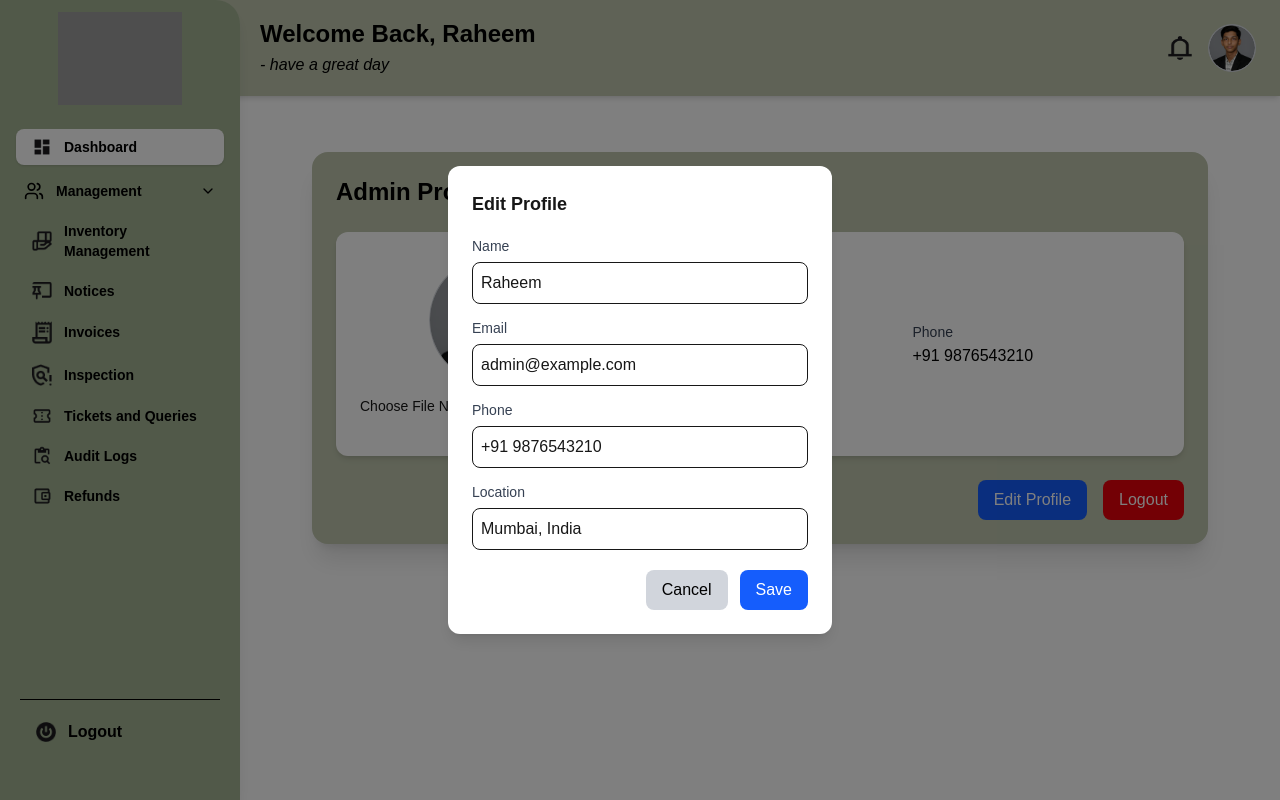
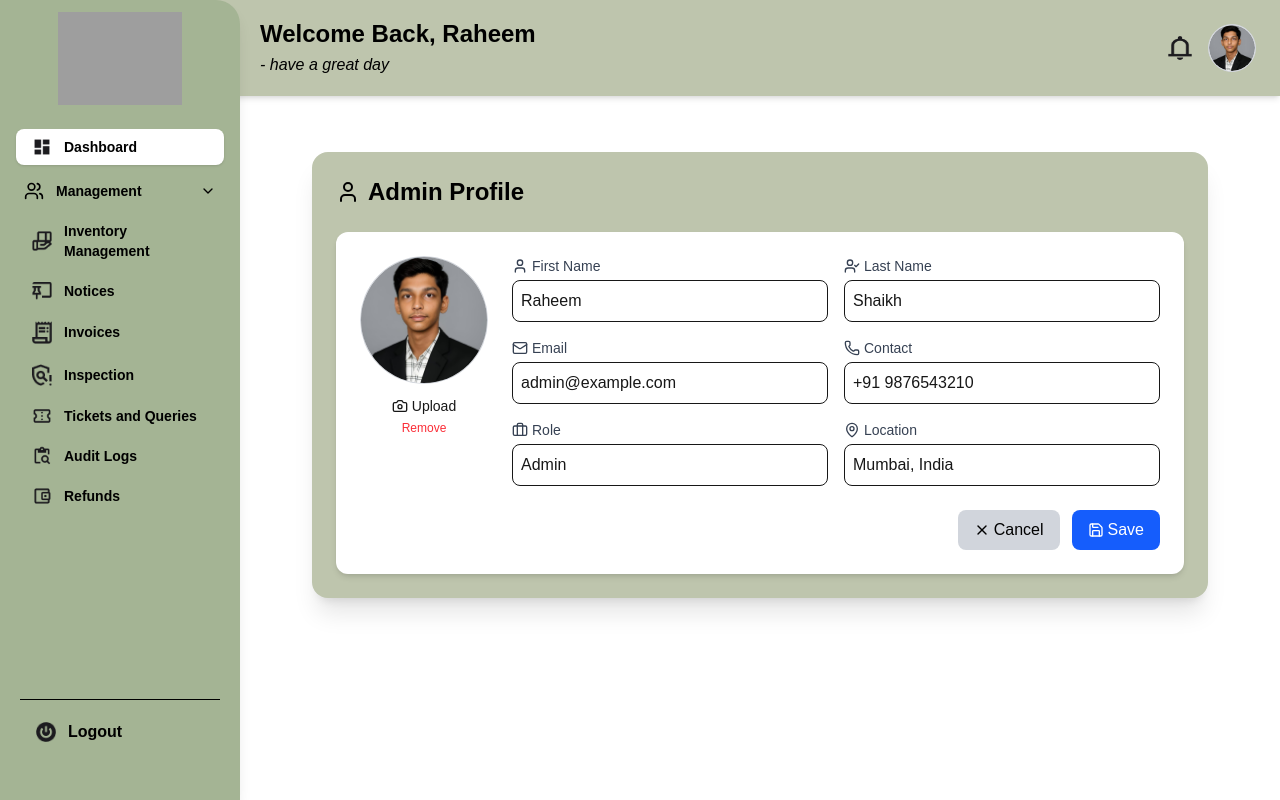
Before and after one commit to dev-nexcore/HM_ADMIN, a Next.js app: page /profile in a window 1280 px wide. Both pictures are taken after a click on the button "Edit Profile". Built offline with nearby package versions, Linux system fonts and the light colour scheme; grey boxes are pictures that could not be loaded.

Commit message:
Add react-hot-toast for notifications and enhance AdminProfile component with improved image handling and user feedback

```diff
--- a/package.json
+++ b/package.json
@@ -19,6 +19,7 @@
     "next": "15.4.3",
     "react": "19.1.0",
     "react-dom": "19.1.0",
+    "react-hot-toast": "^2.5.2",
     "react-icons": "^5.5.0"
   },
   "devDependencies": {
--- a/src/components/profile/profile.jsx
+++ b/src/components/profile/profile.jsx
@@ -1,171 +1,267 @@
-// Admin Profile Component with Persistent Profile Image
 "use client";
 
-import React, { useState, useEffect } from "react";
+import React, { useEffect, useState } from "react";
+import {
+  User,
+  Edit2,
+  Save,
+  X,
+  Camera,
+  Mail,
+  Phone,
+  UserCheck,
+  MapPin,
+  Briefcase,
+} from "lucide-react";
+import { toast } from "react-hot-toast";
 
 export default function AdminProfile() {
-  const [profileImage, setProfileImage] = useState("/photos/profile.jpg");
   const [adminInfo, setAdminInfo] = useState({
-    name: "Raheem",
+    firstName: "Raheem",
+    lastName: "Shaikh",
     email: "admin@example.com",
-    phone: "+91 9876543210",
+    contact: "+91 9876543210",
     role: "Admin",
-    location: "Mumbai, India"
+    location: "Mumbai, India",
   });
   const [isEditing, setIsEditing] = useState(false);
   const [editInfo, setEditInfo] = useState(adminInfo);
+  const [profileImage, setProfileImage] = useState("/photos/profile.jpg");
 
-  useEffect(() => {
-    const storedImage = localStorage.getItem("adminProfileImage");
-    if (storedImage) setProfileImage(storedImage);
-  }, []);
-
-  const handleImageChange = (e) => {
-    const file = e.target.files[0];
-    if (file) {
-      const reader = new FileReader();
-      reader.onload = () => {
-        setProfileImage(reader.result);
-        localStorage.setItem("adminProfileImage", reader.result);
-      };
-      reader.readAsDataURL(file);
-    }
-  };
-
-  const handleEditChange = (e) => {
-    const { name, value } = e.target;
-    setEditInfo((prev) => ({ ...prev, [name]: value }));
-  };
-
-  const handleSave = () => {
-    setAdminInfo(editInfo);
-    setIsEditing(false);
-    localStorage.setItem("adminProfileInfo", JSON.stringify(editInfo));
-  };
-
+  // Load from localStorage
   useEffect(() => {
     const storedInfo = localStorage.getItem("adminProfileInfo");
+    const storedImage = localStorage.getItem("adminProfileImage");
+
     if (storedInfo) {
       const parsedInfo = JSON.parse(storedInfo);
       setAdminInfo(parsedInfo);
       setEditInfo(parsedInfo);
     }
+
+    if (storedImage) {
+      setProfileImage(storedImage);
+    }
   }, []);
+
+  // Handle input change
+  const handleChange = (e) => {
+    const { name, value } = e.target;
+    setEditInfo((prev) => ({ ...prev, [name]: value }));
+  };
+
+  // Save edits
+  const handleSave = () => {
+    setAdminInfo(editInfo);
+    setIsEditing(false);
+    localStorage.setItem("adminProfileInfo", JSON.stringify(editInfo));
+    toast.success("Profile updated");
+  };
+
+  // Cancel edit
+  const handleCancel = () => {
+    setEditInfo(adminInfo);
+    setIsEditing(false);
+  };
+
+  // Handle profile image upload
+  const handleImageChange = (e) => {
+    const file = e.target.files[0];
+    if (!file) return;
+
+    const reader = new FileReader();
+    reader.onloadend = () => {
+      const result = reader.result;
+      setProfileImage(result);
+      localStorage.setItem("adminProfileImage", result);
+      toast.success("Profile picture updated");
+    };
+    reader.readAsDataURL(file);
+  };
+
+  // Remove profile image
+  const handleRemoveImage = () => {
+    setProfileImage("/photos/profile.jpg");
+    localStorage.removeItem("adminProfileImage");
+    toast.success("Profile picture removed");
+  };
 
   return (
     <div className="max-w-4xl mx-auto p-6 bg-[#BEC5AD] rounded-2xl shadow-xl mt-10">
-      <h2 className="text-2xl text-black font-semibold mb-6">Admin Profile</h2>
+      <h2 className="text-2xl text-black font-semibold mb-6 flex items-center gap-2">
+        <User className="w-6 h-6" />
+        Admin Profile
+      </h2>
+
       <div className="bg-white rounded-xl p-6 shadow-md flex flex-col sm:flex-row gap-6">
+        {/* Profile Picture */}
         <div className="flex-shrink-0 flex flex-col items-center">
           <img
             src={profileImage}
-            alt="Admin Avatar"
+            alt="Profile"
             className="w-32 h-32 rounded-full object-cover border border-gray-300"
           />
+          <label className="mt-3 text-sm flex items-center gap-1 cursor-pointer">
+            <Camera className="w-4 h-4" />
+            Upload
             <input
               type="file"
               accept="image/*"
               onChange={handleImageChange}
-            className="mt-3 text-sm"
+              className="hidden"
             />
+          </label>
+          <button
+            onClick={handleRemoveImage}
+            className="text-xs text-red-500 mt-1"
+          >
+            Remove
+          </button>
         </div>
+
+        {/* Info Section */}
         <div className="flex-grow">
-          <div className="mb-4">
-            <h3 className="text-lg font-semibold text-black">{adminInfo.name}</h3>
-            <p className="text-sm text-gray-600">{adminInfo.role}</p>
+          <div className="grid grid-cols-1 sm:grid-cols-2 gap-4">
+            {/* First Name */}
+            <div>
+              <label className="text-gray-700 text-sm flex items-center gap-1">
+                <User className="w-4 h-4" />
+                First Name
+              </label>
+              {isEditing ? (
+                <input
+                  name="firstName"
+                  value={editInfo.firstName}
+                  onChange={handleChange}
+                  className="w-full mt-1 border rounded-lg p-2"
+                />
+              ) : (
+                <p className="text-black font-medium">{adminInfo.firstName}</p>
+              )}
             </div>
-          <div className="grid grid-cols-1 sm:grid-cols-2 gap-4">
+
+            {/* Last Name */}
             <div>
-              <label className="text-gray-700 text-sm">Email</label>
+              <label className="text-gray-700 text-sm flex items-center gap-1">
+                <UserCheck className="w-4 h-4" />
+                Last Name
+              </label>
+              {isEditing ? (
+                <input
+                  name="lastName"
+                  value={editInfo.lastName}
+                  onChange={handleChange}
+                  className="w-full mt-1 border rounded-lg p-2"
+                />
+              ) : (
+                <p className="text-black font-medium">{adminInfo.lastName}</p>
+              )}
+            </div>
+
+            {/* Email */}
+            <div>
+              <label className="text-gray-700 text-sm flex items-center gap-1">
+                <Mail className="w-4 h-4" />
+                Email
+              </label>
+              {isEditing ? (
+                <input
+                  name="email"
+                  value={editInfo.email}
+                  onChange={handleChange}
+                  className="w-full mt-1 border rounded-lg p-2"
+                />
+              ) : (
                 <p className="text-black font-medium">{adminInfo.email}</p>
+              )}
             </div>
+
+            {/* Contact */}
             <div>
-              <label className="text-gray-700 text-sm">Phone</label>
-              <p className="text-black font-medium">{adminInfo.phone}</p>
+              <label className="text-gray-700 text-sm flex items-center gap-1">
+                <Phone className="w-4 h-4" />
+                Contact
+              </label>
+              {isEditing ? (
+                <input
+                  name="contact"
+                  value={editInfo.contact}
+                  onChange={handleChange}
+                  className="w-full mt-1 border rounded-lg p-2"
+                />
+              ) : (
+                <p className="text-black font-medium">{adminInfo.contact}</p>
+              )}
             </div>
+
+            {/* Role */}
             <div>
-              <label className="text-gray-700 text-sm">Location</label>
+              <label className="text-gray-700 text-sm flex items-center gap-1">
+                <Briefcase className="w-4 h-4" />
+                Role
+              </label>
+              {isEditing ? (
+                <input
+                  name="role"
+                  value={editInfo.role}
+                  onChange={handleChange}
+                  className="w-full mt-1 border rounded-lg p-2"
+                />
+              ) : (
+                <p className="text-black font-medium">{adminInfo.role}</p>
+              )}
+            </div>
+
+            {/* Location */}
+            <div>
+              <label className="text-gray-700 text-sm flex items-center gap-1">
+                <MapPin className="w-4 h-4" />
+                Location
+              </label>
+              {isEditing ? (
+                <input
+                  name="location"
+                  value={editInfo.location}
+                  onChange={handleChange}
+                  className="w-full mt-1 border rounded-lg p-2"
+                />
+              ) : (
                 <p className="text-black font-medium">{adminInfo.location}</p>
+              )}
+            </div>
+          </div>
+
+          {/* Action Buttons */}
+          <div className="flex justify-end gap-3 mt-6">
+            {isEditing ? (
+              <>
+                <button
+                  onClick={handleCancel}
+                  className="bg-gray-300 text-black px-4 py-2 rounded-lg hover:bg-gray-400 transition flex items-center gap-1"
+                >
+                  <X className="w-4 h-4" />
+                  Cancel
+                </button>
+                <button
+                  onClick={handleSave}
+                  className="bg-blue-600 text-white px-4 py-2 rounded-lg hover:bg-blue-700 transition flex items-center gap-1"
+                >
+                  <Save className="w-4 h-4" />
+                  Save
+                </button>
+              </>
+            ) : (
+              <button
+                onClick={() => setIsEditing(true)}
+                className="bg-blue-600 text-white px-4 py-2 rounded-lg hover:bg-blue-700 transition flex items-center gap-1"
+              >
+                <Edit2 className="w-4 h-4" />
+                Edit Profile
+              </button>
+            )}
           </div>
         </div>
       </div>
     </div>
-
-      <div className="flex justify-end mt-6 gap-4">
-        <button
-          className="bg-blue-600 text-white px-4 py-2 rounded-lg hover:bg-blue-700 transition"
-          onClick={() => setIsEditing(true)}
-        >
-          Edit Profile
-        </button>
-        <button className="bg-red-600 text-white px-4 py-2 rounded-lg hover:bg-red-700 transition">
-          Logout
-        </button>
-      </div>
-
-      {isEditing && (
-        <div className="fixed inset-0 bg-black/50 flex justify-center items-center z-50">
-          <div className="bg-white rounded-xl p-6 w-96 shadow-lg">
-            <h3 className="text-lg font-semibold mb-4">Edit Profile</h3>
-            <div className="space-y-3">
-              <div>
-                <label className="text-gray-700 text-sm">Name</label>
-                <input
-                  type="text"
-                  name="name"
-                  value={editInfo.name}
-                  onChange={handleEditChange}
-                  className="w-full mt-1 border rounded-lg p-2"
-                />
-              </div>
-              <div>
-                <label className="text-gray-700 text-sm">Email</label>
-                <input
-                  type="email"
-                  name="email"
-                  value={editInfo.email}
-                  onChange={handleEditChange}
-                  className="w-full mt-1 border rounded-lg p-2"
-                />
-              </div>
-              <div>
-                <label className="text-gray-700 text-sm">Phone</label>
-                <input
-                  type="text"
-                  name="phone"
-                  value={editInfo.phone}
-                  onChange={handleEditChange}
-                  className="w-full mt-1 border rounded-lg p-2"
-                />
-              </div>
-              <div>
-                <label className="text-gray-700 text-sm">Location</label>
-                <input
-                  type="text"
-                  name="location"
-                  value={editInfo.location}
-                  onChange={handleEditChange}
-                  className="w-full mt-1 border rounded-lg p-2"
-                />
-              </div>
-            </div>
-            <div className="flex justify-end gap-3 mt-5">
-              <button
-                className="bg-gray-300 text-black px-4 py-2 rounded-lg hover:bg-gray-400 transition"
-                onClick={() => setIsEditing(false)}
-              >
-                Cancel
-              </button>
-              <button
-                className="bg-blue-600 text-white px-4 py-2 rounded-lg hover:bg-blue-700 transition"
-                onClick={handleSave}
-              >
-                Save
-              </button>
-            </div>
-          </div>
-        </div>
-      )}
-    </div>
   );
 }
```
Also changed, not shown: 1 other file (tests, documents, lock files or other folders). Lines whose indentation alone changed are shown as unchanged.
